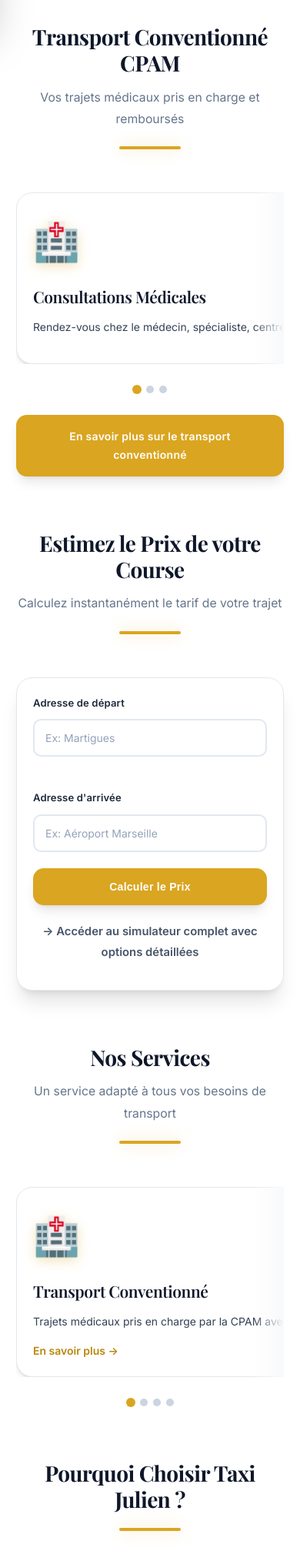
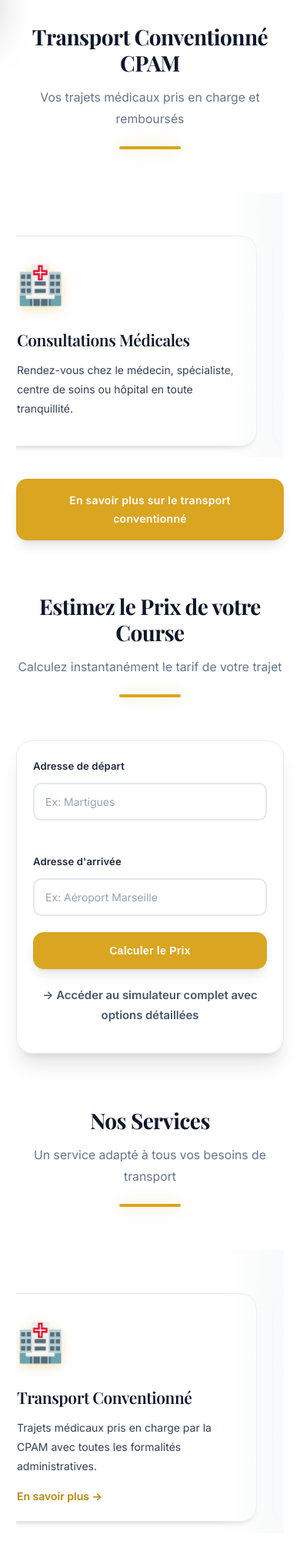
Before and after one commit to Gullicheeeee/site-taxi, a PHP site: page / in a window 390 px wide. Shown: the part 807-2835 px from the top of the page at 77% size. Run offline with PHP 8.4, Linux system fonts and the light colour scheme.

Commit message:
refactor(cards): Remplacer le slider JS par un scroll natif CSS
- Suppression de la classe CardsSlider (~280 lignes JS)
- Nouveau système basé sur overflow-x: auto + scroll-snap
- Fade effect sur le bord droit via pseudo-élément
- Centrage automatique si ≤4 cartes sur desktop
- Support tactile natif (swipe 60fps)

Avantages:
- -331 lignes de code (415 supprimées, 84 ajoutées)
- Swipe natif fluide sans event listeners
- Accessibilité native (clavier, touch)
- Maintenance quasi nulle

🤖 Generated with [Claude Code](https://claude.com/claude-code)

Co-Authored-By: Claude <noreply@anthropic.com>

```diff
--- a/css/style.css
+++ b/css/style.css
@@ -598,171 +598,90 @@ p {
   animation: fadeInUp 0.8s ease-out 0.6s both;
 }
 
-/* === SYSTÈME DE CARTES ADAPTATIF === */
-
-/* Variables du système */
+/* === SYSTÈME DE CARTES - SCROLL NATIF === */
+
 .cards-grid {
-  --card-min-width: 280px;
-  --card-max-width: 320px;
+  --card-width: 300px;
   --card-gap: var(--space-6);
-  --peek-amount: 60px;
-
-  position: relative;
-  margin-top: var(--space-12);
-}
-
-/* Mode GRILLE (≤ 4 cartes) - Centré par défaut */
-.cards-grid:not(.cards-slider) {
-  display: flex;
-  flex-wrap: wrap;
-  justify-content: center;
-  gap: var(--card-gap);
-}
-
-.cards-grid:not(.cards-slider) .card {
-  flex: 0 1 var(--card-min-width);
-  max-width: var(--card-max-width);
-}
-
-/* Mode SLIDER (> 4 cartes) */
-.cards-grid.cards-slider {
-  display: flex;
-  overflow: hidden;
-  position: relative;
-}
-
-.cards-slider .cards-track {
+
   display: flex;
   gap: var(--card-gap);
-  transition: transform 0.4s cubic-bezier(0.25, 0.1, 0.25, 1);
-  padding-right: var(--peek-amount);
-  will-change: transform;
-}
-
-.cards-slider .card {
-  flex: 0 0 calc((100% - var(--peek-amount) - (var(--card-gap) * 3)) / 4);
-  min-width: var(--card-min-width);
-}
-
-/* Fade effect sur les bords */
-.cards-slider::before,
-.cards-slider::after {
+  margin-top: var(--space-12);
+
+  /* Scroll horizontal natif */
+  overflow-x: auto;
+  scroll-snap-type: x mandatory;
+  scroll-behavior: smooth;
+  -webkit-overflow-scrolling: touch;
+
+  /* Cacher scrollbar */
+  scrollbar-width: none;
+  -ms-overflow-style: none;
+
+  /* Espace respiration avec peek effect */
+  padding: var(--space-4) 0;
+  margin-left: calc(-1 * var(--space-6));
+  margin-right: calc(-1 * var(--space-6));
+  padding-left: var(--space-6);
+  padding-right: calc(var(--space-6) + 60px);
+}
+
+.cards-grid::-webkit-scrollbar {
+  display: none;
+}
+
+/* Cartes uniformes */
+.cards-grid .card {
+  flex: 0 0 var(--card-width);
+  scroll-snap-align: start;
+}
+
+/* === FADE EFFECT SUR LE BORD DROIT === */
+
+.cards-grid-wrapper {
+  position: relative;
+  overflow: hidden;
+}
+
+.cards-grid-wrapper::after {
   content: '';
   position: absolute;
   top: 0;
+  right: 0;
   bottom: 0;
-  width: 40px;
-  z-index: 2;
+  width: 80px;
+  background: linear-gradient(to left, var(--off-white, #f8f9fa), transparent);
   pointer-events: none;
-}
-
-.cards-slider::before {
-  left: 0;
-  background: linear-gradient(to right, var(--off-white), transparent);
+  z-index: 1;
+}
+
+/* Cacher le fade quand on est à la fin */
+.cards-grid-wrapper.scrolled-end::after {
   opacity: 0;
   transition: opacity 0.3s;
 }
 
-.cards-slider::after {
-  right: 0;
-  background: linear-gradient(to left, var(--off-white), transparent);
-}
-
-.cards-slider.scrolled::before {
-  opacity: 1;
-}
-
-/* Navigation arrows */
-.cards-nav {
-  display: flex;
+/* === CENTRAGE AUTOMATIQUE SI PEU DE CARTES === */
+
+/* 4 cartes ou moins : centré, pas de scroll */
+.cards-grid.cards-centered {
   justify-content: center;
-  align-items: center;
-  gap: var(--space-4);
-  margin-top: var(--space-8);
-}
-
-.cards-nav-btn {
-  width: 48px;
-  height: 48px;
-  border-radius: 50%;
-  border: 2px solid var(--gray-200);
-  background: var(--white);
-  color: var(--gray-600);
-  cursor: pointer;
-  display: flex;
-  align-items: center;
-  justify-content: center;
-  transition: all var(--transition-fast);
-}
-
-.cards-nav-btn:hover:not(:disabled) {
-  border-color: var(--accent);
-  color: var(--accent);
-  transform: scale(1.05);
-}
-
-.cards-nav-btn:disabled {
-  opacity: 0.3;
-  cursor: not-allowed;
-}
-
-.cards-nav-btn svg {
-  width: 20px;
-  height: 20px;
-}
-
-/* Dots indicator */
-.cards-dots {
-  display: flex;
-  gap: var(--space-2);
-}
-
-.cards-dot {
-  width: 10px;
-  height: 10px;
-  border-radius: 50%;
-  background: var(--gray-300);
-  border: none;
-  cursor: pointer;
-  transition: all var(--transition-fast);
-  padding: 0;
-}
-
-.cards-dot.active {
-  background: var(--accent);
-  transform: scale(1.2);
-}
-
-.cards-dot:hover:not(.active) {
-  background: var(--gray-400);
+  overflow: visible;
+  padding-right: var(--space-6);
+  flex-wrap: wrap;
+  margin-left: 0;
+  margin-right: 0;
+}
+
+.cards-grid.cards-centered .card {
+  scroll-snap-align: unset;
+  flex: 0 1 var(--card-width);
+  max-width: 320px;
 }
 
 /* Ancien support .cards-grid-3 (rétrocompatibilité) */
 .cards-grid-3 {
-  --card-max-width: 360px;
-}
-
-/* Touch device optimizations */
-@media (hover: none) {
-  .cards-slider {
-    overflow-x: auto;
-    scroll-snap-type: x mandatory;
-    scrollbar-width: none; /* Firefox */
-    -ms-overflow-style: none; /* IE/Edge */
-  }
-
-  .cards-slider::-webkit-scrollbar {
-    display: none; /* Chrome/Safari */
-  }
-
-  .cards-slider .card {
-    scroll-snap-align: start;
-  }
-
-  /* Cacher les boutons sur touch, garder les dots */
-  .cards-nav-btn {
-    display: none;
-  }
+  --card-width: 340px;
 }
 
 .card {
@@ -1692,10 +1611,10 @@ select.form-control {
 
 /* === RESPONSIVE === */
 
-/* Tablet - Slider avec 3 cartes */
+/* Tablet - Cartes plus petites */
 @media (max-width: 1200px) {
-  .cards-slider .card {
-    flex: 0 0 calc((100% - var(--peek-amount) - (var(--card-gap) * 2)) / 3);
+  .cards-grid {
+    --card-width: 280px;
   }
 }
 
@@ -1841,22 +1760,18 @@ select.form-control {
     gap: var(--space-4);
   }
 
-  /* Slider mobile : 1 carte + peek */
+  /* Mobile : 1 carte pleine largeur + peek */
   .cards-grid {
-    --peek-amount: 40px;
-  }
-
-  .cards-slider .card {
-    flex: 0 0 calc(100% - var(--peek-amount) - var(--card-gap));
-  }
-
-  .cards-nav-btn {
-    width: 40px;
-    height: 40px;
-  }
-
-  /* Grille mobile : 1 colonne centrée */
-  .cards-grid:not(.cards-slider) .card {
+    --card-width: calc(100vw - 4rem);
+    padding-right: calc(var(--space-6) + 40px);
+  }
+
+  .cards-grid .card {
+    flex: 0 0 var(--card-width);
+  }
+
+  /* Centré mobile : max-width pour éviter trop large */
+  .cards-grid.cards-centered .card {
     flex: 0 1 100%;
     max-width: 400px;
   }
--- a/js/main.js
+++ b/js/main.js
@@ -510,291 +510,45 @@ window.TaxiJulien = {
 };
 
 // ============================================
-// CARDS SLIDER SYSTEM
+// CARDS GRID - SCROLL NATIF
 // ============================================
 
 /**
- * Système de slider adaptatif pour les grilles de cartes
- * - ≤ 4 cartes : Grille centrée
- * - > 4 cartes : Slider horizontal avec peek effect
+ * Amélioration légère des grilles de cartes
+ * - Centrage si ≤4 cartes sur desktop
+ * - Wrapper + fade effect pour >4 cartes
+ * - Détection fin de scroll
  */
-class CardsSlider {
-    constructor(container) {
-        this.container = container;
-        this.cards = Array.from(container.querySelectorAll('.card'));
-        this.cardsPerView = this.getCardsPerView();
-        this.currentIndex = 0;
-        this.maxIndex = Math.max(0, this.cards.length - this.cardsPerView);
+function initCardsGrids() {
+    document.querySelectorAll('.cards-grid').forEach(grid => {
+        const cards = grid.querySelectorAll('.card');
+        const wrapper = grid.parentElement;
 
-        // Ne pas initialiser le slider si ≤ 4 cartes sur desktop
-        if (this.cards.length <= 4 && window.innerWidth > 768) {
+        // Si 4 cartes ou moins sur desktop : centrer
+        if (cards.length <= 4 && window.innerWidth > 768) {
+            grid.classList.add('cards-centered');
             return;
         }
 
-        // Ne pas initialiser si ≤ 1 carte sur mobile
-        if (this.cards.length <= 1) {
-            return;
+        // Wrapper pour le fade effect (si pas déjà wrappé)
+        if (!wrapper || !wrapper.classList.contains('cards-grid-wrapper')) {
+            const newWrapper = document.createElement('div');
+            newWrapper.className = 'cards-grid-wrapper';
+            grid.parentNode.insertBefore(newWrapper, grid);
+            newWrapper.appendChild(grid);
         }
 
-        this.init();
-    }
-
-    getCardsPerView() {
-        const width = window.innerWidth;
-        if (width <= 768) return 1;
-        if (width <= 1024) return 3;
-        return 4;
-    }
-
-    init() {
-        // Ajouter classe slider
-        this.container.classList.add('cards-slider');
-
-        // Wrapper les cards dans un track
-        this.track = document.createElement('div');
-        this.track.className = 'cards-track';
-        this.cards.forEach(card => this.track.appendChild(card));
-        this.container.appendChild(this.track);
-
-        // Créer navigation
-        this.createNavigation();
-
-        // Event listeners
-        this.bindEvents();
-
-        // État initial
-        this.updateSlider();
-    }
-
-    createNavigation() {
-        const nav = document.createElement('div');
-        nav.className = 'cards-nav';
-        nav.setAttribute('role', 'group');
-        nav.setAttribute('aria-label', 'Navigation du carousel');
-
-        // Bouton précédent
-        this.prevBtn = document.createElement('button');
-        this.prevBtn.className = 'cards-nav-btn';
-        this.prevBtn.innerHTML = `<svg viewBox="0 0 24 24" fill="none" stroke="currentColor" stroke-width="2" aria-hidden="true"><polyline points="15 18 9 12 15 6"/></svg>`;
-        this.prevBtn.setAttribute('aria-label', 'Élément précédent');
-
-        // Dots
-        this.dotsContainer = document.createElement('div');
-        this.dotsContainer.className = 'cards-dots';
-        this.dotsContainer.setAttribute('role', 'tablist');
-
-        const totalDots = this.maxIndex + 1;
-        for (let i = 0; i < totalDots; i++) {
-            const dot = document.createElement('button');
-            dot.className = 'cards-dot';
-            dot.setAttribute('aria-label', `Aller au groupe ${i + 1}`);
-            dot.setAttribute('role', 'tab');
-            dot.dataset.index = i;
-            this.dotsContainer.appendChild(dot);
-        }
-
-        // Bouton suivant
-        this.nextBtn = document.createElement('button');
-        this.nextBtn.className = 'cards-nav-btn';
-        this.nextBtn.innerHTML = `<svg viewBox="0 0 24 24" fill="none" stroke="currentColor" stroke-width="2" aria-hidden="true"><polyline points="9 18 15 12 9 6"/></svg>`;
-        this.nextBtn.setAttribute('aria-label', 'Élément suivant');
-
-        nav.appendChild(this.prevBtn);
-        nav.appendChild(this.dotsContainer);
-        nav.appendChild(this.nextBtn);
-
-        this.container.parentNode.insertBefore(nav, this.container.nextSibling);
-        this.nav = nav;
-    }
-
-    bindEvents() {
-        // Boutons
-        this.prevBtn.addEventListener('click', () => this.prev());
-        this.nextBtn.addEventListener('click', () => this.next());
-
-        // Dots
-        this.dotsContainer.addEventListener('click', (e) => {
-            if (e.target.classList.contains('cards-dot')) {
-                this.goTo(parseInt(e.target.dataset.index));
-            }
-        });
-
-        // Resize
-        let resizeTimeout;
-        window.addEventListener('resize', () => {
-            clearTimeout(resizeTimeout);
-            resizeTimeout = setTimeout(() => this.handleResize(), 150);
-        });
-
-        // Touch/Swipe
-        this.handleTouch();
-
-        // Keyboard
-        this.container.setAttribute('tabindex', '0');
-        this.container.addEventListener('keydown', (e) => {
-            if (e.key === 'ArrowLeft') {
-                e.preventDefault();
-                this.prev();
-            }
-            if (e.key === 'ArrowRight') {
-                e.preventDefault();
-                this.next();
-            }
-        });
-    }
-
-    handleTouch() {
-        let startX, startY, isDragging = false;
-
-        this.track.addEventListener('touchstart', (e) => {
-            startX = e.touches[0].clientX;
-            startY = e.touches[0].clientY;
-            isDragging = true;
+        // Détecter fin de scroll pour cacher le fade
+        grid.addEventListener('scroll', () => {
+            const isAtEnd = grid.scrollLeft + grid.clientWidth >= grid.scrollWidth - 10;
+            grid.parentElement.classList.toggle('scrolled-end', isAtEnd);
         }, { passive: true });
-
-        this.track.addEventListener('touchmove', (e) => {
-            if (!isDragging) return;
-
-            const deltaX = e.touches[0].clientX - startX;
-            const deltaY = e.touches[0].clientY - startY;
-
-            // Si scroll horizontal > vertical, empêcher scroll page
-            if (Math.abs(deltaX) > Math.abs(deltaY)) {
-                e.preventDefault();
-            }
-        }, { passive: false });
-
-        this.track.addEventListener('touchend', (e) => {
-            if (!isDragging) return;
-            isDragging = false;
-
-            const deltaX = e.changedTouches[0].clientX - startX;
-            const threshold = 50;
-
-            if (deltaX > threshold) {
-                this.prev();
-            } else if (deltaX < -threshold) {
-                this.next();
-            }
-        }, { passive: true });
-    }
-
-    handleResize() {
-        const newCardsPerView = this.getCardsPerView();
-
-        // Désactiver le slider si ≤ 4 cartes sur desktop après resize
-        if (this.cards.length <= 4 && window.innerWidth > 768) {
-            this.destroy();
-            return;
-        }
-
-        // Recalculer si le nombre de cartes visibles change
-        if (newCardsPerView !== this.cardsPerView) {
-            this.cardsPerView = newCardsPerView;
-            this.maxIndex = Math.max(0, this.cards.length - this.cardsPerView);
-
-            // Ajuster l'index si nécessaire
-            if (this.currentIndex > this.maxIndex) {
-                this.currentIndex = this.maxIndex;
-            }
-
-            // Recréer les dots
-            this.dotsContainer.innerHTML = '';
-            const totalDots = this.maxIndex + 1;
-            for (let i = 0; i < totalDots; i++) {
-                const dot = document.createElement('button');
-                dot.className = 'cards-dot';
-                dot.setAttribute('aria-label', `Aller au groupe ${i + 1}`);
-                dot.dataset.index = i;
-                this.dotsContainer.appendChild(dot);
-            }
-
-            this.updateSlider();
-        }
-    }
-
-    destroy() {
-        // Retirer la classe slider
-        this.container.classList.remove('cards-slider');
-
-        // Remettre les cartes directement dans le container
-        this.cards.forEach(card => this.container.appendChild(card));
-
-        // Supprimer le track
-        if (this.track && this.track.parentNode) {
-            this.track.remove();
-        }
-
-        // Supprimer la navigation
-        if (this.nav && this.nav.parentNode) {
-            this.nav.remove();
-        }
-    }
-
-    prev() {
-        if (this.currentIndex > 0) {
-            this.currentIndex--;
-            this.updateSlider();
-        }
-    }
-
-    next() {
-        if (this.currentIndex < this.maxIndex) {
-            this.currentIndex++;
-            this.updateSlider();
-        }
-    }
-
-    goTo(index) {
-        this.currentIndex = Math.max(0, Math.min(index, this.maxIndex));
-        this.updateSlider();
-    }
-
-    updateSlider() {
-        // Calculer le déplacement
-        const cardWidth = this.cards[0].offsetWidth;
-        const gap = parseInt(getComputedStyle(this.track).gap) || 24;
-        const offset = this.currentIndex * (cardWidth + gap);
-
-        this.track.style.transform = `translateX(-${offset}px)`;
-
-        // Mettre à jour boutons
-        this.prevBtn.disabled = this.currentIndex === 0;
-        this.nextBtn.disabled = this.currentIndex >= this.maxIndex;
-
-        // Mettre à jour dots
-        const dots = this.dotsContainer.querySelectorAll('.cards-dot');
-        dots.forEach((dot, i) => {
-            dot.classList.toggle('active', i === this.currentIndex);
-            dot.setAttribute('aria-selected', i === this.currentIndex);
-        });
-
-        // Classe scrolled pour le fade
-        this.container.classList.toggle('scrolled', this.currentIndex > 0);
-    }
-}
-
-/**
- * Initialise les sliders sur toutes les grilles de cartes
- */
-function initCardsSliders() {
-    const grids = document.querySelectorAll('.cards-grid');
-
-    grids.forEach(grid => {
-        const cards = grid.querySelectorAll('.card');
-
-        // Slider seulement si > 4 cartes OU sur mobile avec > 1 carte
-        const shouldSlide = cards.length > 4 || (window.innerWidth <= 768 && cards.length > 1);
-
-        if (shouldSlide) {
-            new CardsSlider(grid);
-        }
     });
 }
 
 // Lancer à la fin du chargement
 if (document.readyState === 'loading') {
-    document.addEventListener('DOMContentLoaded', initCardsSliders);
+    document.addEventListener('DOMContentLoaded', initCardsGrids);
 } else {
-    initCardsSliders();
+    initCardsGrids();
 }
```
